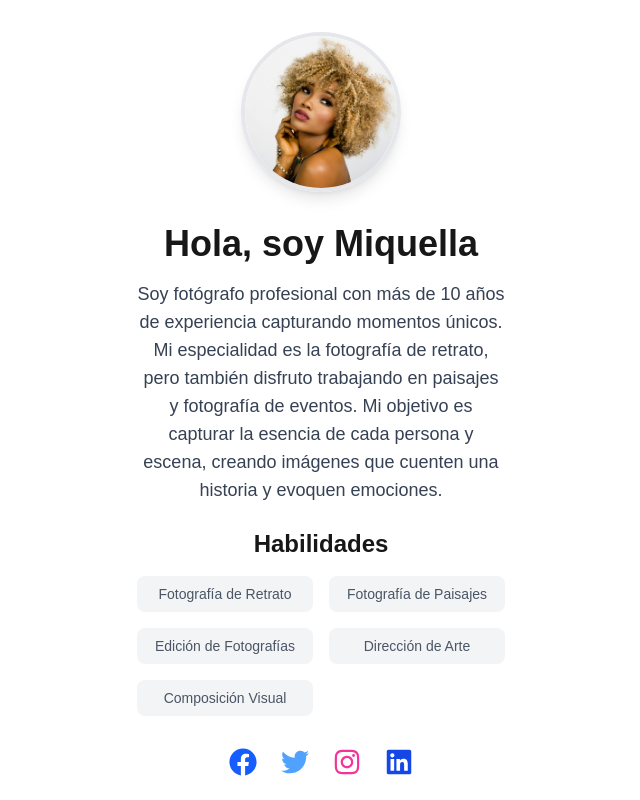
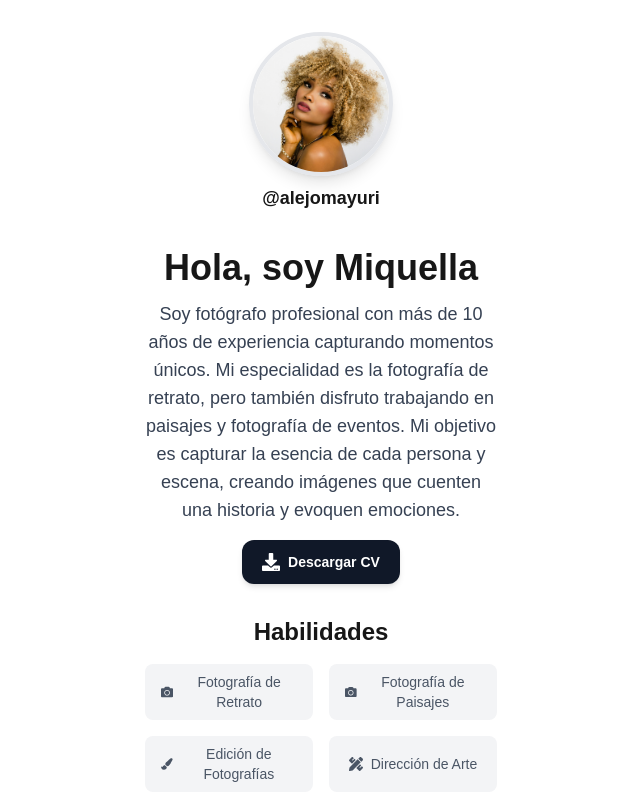
Before and after one commit to alejomayuri/pataki-portfolio, a Next.js app: page /1/sobre-mi in a window 1280 px wide. Shown: the top 800 px of the page, without its empty margins (319-959 px from the left). Built offline with nearby package versions, Linux system fonts and the light colour scheme.

Commit message:
sobre-mi terminado por ahora y página de linktree empezada

```diff
--- /dev/null
+++ b/src/app/[portfolio]/contacto/page.js
@@ -0,0 +1,75 @@
+'use client';
+
+import { FaFacebook, FaTwitter, FaInstagram, FaLinkedin } from "react-icons/fa";
+
+export default function LinkTree() {
+    const userData = {
+        image: "/demo/persona1.jpg",
+        socialLinks: [
+            {
+                title: "Facebook",
+                link: "https://www.facebook.com/juanperezfotografia",
+                icon: <FaFacebook size={20} className="w-7 h-7" />,
+            },
+            {
+                title: "Twitter",
+                link: "https://twitter.com/juanperez_foto",
+                image: "/demo/image2.jpg", // Ejemplo usando imagen en vez de icono
+            },
+            {
+                title: "Instagram",
+                link: "https://www.instagram.com/juanperezfotografia",
+                icon: <FaInstagram size={20} className="w-7 h-7" />,
+            },
+            {
+                title: "Linkedin",
+                link: "https://www.linkedin.com/in/juanperezfotografia",
+                image: "/demo/image3.jpg",
+            },
+        ]
+    };
+
+    return (
+        <div className="max-w-sm mx-auto px-2 py-8">
+            <div className="flex flex-col aligne-center justify-center mb-6">
+                <img
+                    src={userData.image}
+                    alt="Imagen de perfil"
+                    className="rounded-full w-36 h-36 object-cover border-4 border-gray-200 shadow-lg m-auto"
+                />
+                <h1 className="text-lg font-bold mb-3 mt-2 m-auto">@alejomayuri</h1>
+            </div>
+            <div className="text-center mb-8">
+                <h2 className="text-4xl font-bold mb-4">¡Conéctate conmigo!</h2>
+            </div>
+
+            {/* Enlaces */}
+            <div className="space-y-4">
+                {userData.socialLinks.map((link, index) => (
+                    <a
+                        key={index}
+                        href={link.link}
+                        target="_blank"
+                        rel="noopener noreferrer"
+                        className="block text-center py-5 px-4 relative bg-gray-900 text-white rounded shadow-md hover:bg-gray-700 transition duration-300"
+                    >
+                        <div className="absolute left-3 top-1/2 transform -translate-y-1/2">
+                            {link.icon ? (
+                                link.icon
+                            ) : (
+                                <div className="w-11 h-11" >
+                                    <img
+                                        src={link.image}
+                                        alt={`${link.title} icon`}
+                                        className="w-full h-full object-cover"
+                                    />
+                                </div>
+                            )}
+                        </div>
+                        {link.title}
+                    </a>
+                ))}
+            </div>
+        </div>
+    );
+}
--- a/src/app/[portfolio]/fotos/page.js
+++ b/src/app/[portfolio]/fotos/page.js
@@ -6,7 +6,9 @@ export default function Portfolio() {
     const [lightboxImage, setLightboxImage] = useState(null);
     const [lightboxStyle, setLightboxStyle] = useState(null); // Estado para la etiqueta en el Lightbox
 
-    const collections = [
+    const userData = {
+        image: "/demo/persona1.jpg",
+        collections: [
             {
                 title: "Tatuajes Geométricos",
                 photos: [
@@ -53,7 +55,8 @@ export default function Portfolio() {
                     }
                 ]
             }
-    ];
+        ]
+    }
 
     // Función para generar enlaces de compartir
     const shareLinks = (imageUrl) => {
@@ -88,10 +91,18 @@ export default function Portfolio() {
 
     return (
         <div className="max-w-sm mx-auto px-2 py-8">
-            <h1 className="text-3xl font-bold text-center mb-6">Fotos</h1>
+            <div className="flex flex-col aligne-center justify-center mb-6">
+                <img
+                    src={userData.image}
+                    alt="Imagen de perfil"
+                    className="rounded-full w-36 h-36 object-cover border-4 border-gray-200 shadow-lg m-auto"
+                />
+                <h1 className="text-lg font-bold mb-3 mt-2 m-auto">@alejomayuri</h1>
+            </div>
+            <h2 className="text-3xl font-bold text-center mb-6">Fotos</h2>
 
             <div className="space-y-8">
-                {collections.map((collection, index) => (
+                {userData.collections.map((collection, index) => (
                     <div key={index}>
                         <h2 className="text-xl font-semibold mb-3">{collection.title}</h2>
                         <div className="flex flex-col gap-4">
--- a/src/app/[portfolio]/sobre-mi/page.js
+++ b/src/app/[portfolio]/sobre-mi/page.js
@@ -1,83 +1,86 @@
 'use client';
-import { FaFacebook, FaTwitter, FaInstagram, FaLinkedin } from "react-icons/fa"; // Iconos de redes
+import { FaFacebook, FaTwitter, FaInstagram, FaLinkedin, FaDownload, FaCamera, FaPaintBrush, FaPencilRuler, FaFilm, FaMusic } from "react-icons/fa";
 
 export default function AboutMe() {
-    const skills = [
-        "Fotografía de Retrato", "Fotografía de Paisajes", "Edición de Fotografías", "Dirección de Arte", "Composición Visual"
-    ];
-
-    const socialLinks = {
+    const userData = {
+        name: "Miquella",
+        description: "Soy fotógrafo profesional con más de 10 años de experiencia capturando momentos únicos. Mi especialidad es la fotografía de retrato, pero también disfruto trabajando en paisajes y fotografía de eventos. Mi objetivo es capturar la esencia de cada persona y escena, creando imágenes que cuenten una historia y evoquen emociones.",
+        image: "/demo/persona1.jpg",
+        cv: "/cv.pdf",
+        socialTitle: "Sígueme en redes",
+        skillsTitle: "Habilidades",
+        cvTitle: "Descargar CV",
+        skills: [
+            { name: "Fotografía de Retrato", icon: <FaCamera /> },
+            { name: "Fotografía de Paisajes", icon: <FaCamera /> },
+            { name: "Edición de Fotografías", icon: <FaPaintBrush /> },
+            { name: "Dirección de Arte", icon: <FaPencilRuler /> },
+            { name: "Composición Visual", icon: <FaFilm /> }
+        ],
+        socialLinks: {
             facebook: "https://www.facebook.com/juanperezfotografia",
             twitter: "https://twitter.com/juanperez_foto",
             instagram: "https://www.instagram.com/juanperezfotografia",
             linkedin: "https://www.linkedin.com/in/juanperezfotografia"
+        }
     };
 
     return (
-        <div className="max-w-sm mx-auto px-2 py-8">
+        <div className="max-w-sm mx-auto px-4 py-8 text-center">
             {/* Imagen de perfil */}
-            <div className="flex justify-center mb-8">
+            <div className="flex flex-col aligne-center justify-center mb-6">
                 <img
-                    src="/demo/persona1.jpg"
+                    src={userData.image}
                     alt="Imagen de perfil"
-                    className="rounded-full w-40 h-40 object-cover border-4 border-gray-200 shadow-lg"
+                    className="rounded-full w-36 h-36 object-cover border-4 border-gray-200 shadow-lg m-auto"
                 />
+                <h1 className="text-lg font-bold mb-3 mt-2 m-auto">@alejomayuri</h1>
             </div>
 
             {/* Introducción */}
             <section>
-                <h1 className="text-4xl font-bold text-center mb-4">Hola, soy Miquella</h1>
-                <p className="text-lg text-gray-700 mb-6 text-center">
-                    Soy fotógrafo profesional con más de 10 años de experiencia capturando momentos únicos. Mi especialidad es la fotografía de retrato, pero también disfruto trabajando en paisajes y fotografía de eventos. Mi objetivo es capturar la esencia de cada persona y escena, creando imágenes que cuenten una historia y evoquen emociones.
-                </p>
+                <h2 className="text-4xl font-bold mb-3">Hola, soy {userData.name}</h2>
+                <p className="text-lg text-gray-700 mb-4">{userData.description}</p>
+                <a
+                    href={userData.cv}
+                    download
+                    className="inline-flex items-center gap-2 bg-gray-900 text-white px-5 py-3 rounded-xl text-sm font-semibold shadow-md hover:bg-gray-700 transition"
+                >
+                    <FaDownload className="text-lg" /> {userData.cvTitle}
+                </a>
+            </section>
 
             {/* Habilidades */}
-                <div className="mb-8">
-                    <h2 className="text-2xl font-semibold mb-4 text-center">Habilidades</h2>
-                    <ul className="grid grid-cols-2  gap-4 text-gray-600">
-                        {skills.map((skill, index) => (
-                            <li key={index} className="bg-gray-100 rounded-lg px-4 py-2 text-center text-sm">
-                                {skill}
+            {userData.skills.length > 0 &&
+                <div className="mt-8">
+                    <h2 className="text-2xl font-semibold mb-4">{userData.skillsTitle}</h2>
+                    <ul className="grid grid-cols-2 gap-4 text-gray-600">
+                        {userData.skills.map((skill, index) => (
+                            <li key={index} className="flex items-center justify-center gap-2 bg-gray-100 rounded-lg px-4 py-2 text-sm">
+                                {skill.icon} {skill.name}
                             </li>
                         ))}
                     </ul>
                 </div>
-            </section>
+            }
 
-            {/* Enlaces a redes sociales */}
-            <section className="flex justify-center gap-6 mt-8">
-                <a
-                    href={socialLinks.facebook}
-                    target="_blank"
-                    rel="noopener noreferrer"
-                    className="text-blue-600 hover:text-blue-800 transition duration-300"
-                >
+            {/* Redes sociales */}
+            <section className="mt-8">
+                <h2 className="text-2xl font-semibold mb-4">{userData.socialTitle}</h2>
+                <div className="flex justify-center gap-6">
+                    <a href={userData.socialLinks.facebook} target="_blank" rel="noopener noreferrer" className="text-blue-600 hover:text-blue-800 transition duration-300">
                         <FaFacebook size={28} />
                     </a>
-                <a
-                    href={socialLinks.twitter}
-                    target="_blank"
-                    rel="noopener noreferrer"
-                    className="text-blue-400 hover:text-blue-600 transition duration-300"
-                >
+                    <a href={userData.socialLinks.twitter} target="_blank" rel="noopener noreferrer" className="text-blue-400 hover:text-blue-600 transition duration-300">
                         <FaTwitter size={28} />
                     </a>
-                <a
-                    href={socialLinks.instagram}
-                    target="_blank"
-                    rel="noopener noreferrer"
-                    className="text-pink-500 hover:text-pink-700 transition duration-300"
-                >
+                    <a href={userData.socialLinks.instagram} target="_blank" rel="noopener noreferrer" className="text-pink-500 hover:text-pink-700 transition duration-300">
                         <FaInstagram size={28} />
                     </a>
-                <a
-                    href={socialLinks.linkedin}
-                    target="_blank"
-                    rel="noopener noreferrer"
-                    className="text-blue-700 hover:text-blue-900 transition duration-300"
-                >
+                    <a href={userData.socialLinks.linkedin} target="_blank" rel="noopener noreferrer" className="text-blue-700 hover:text-blue-900 transition duration-300">
                         <FaLinkedin size={28} />
                     </a>
+                </div>
             </section>
         </div>
     );
```
Lines whose indentation alone changed are shown as unchanged.
